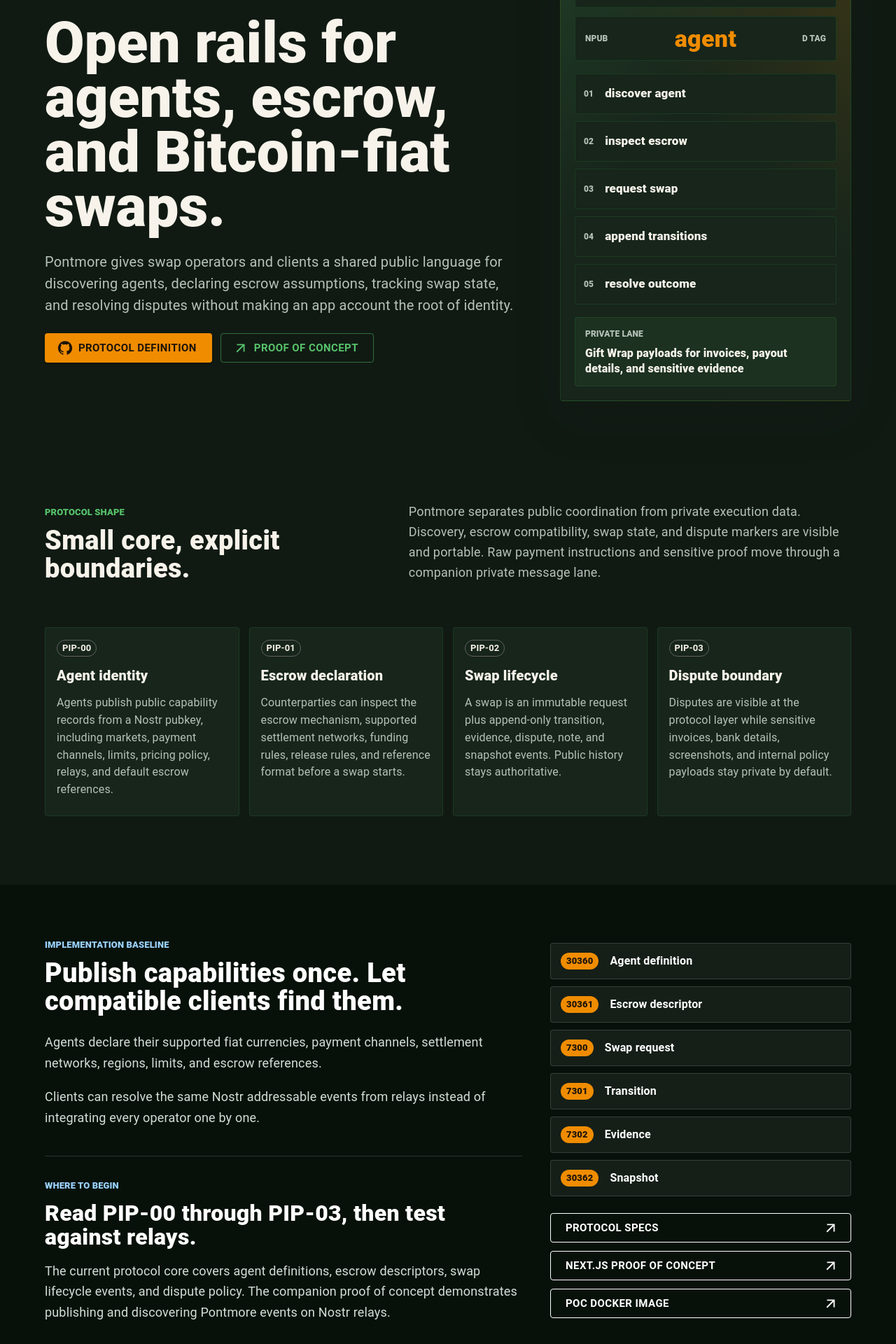
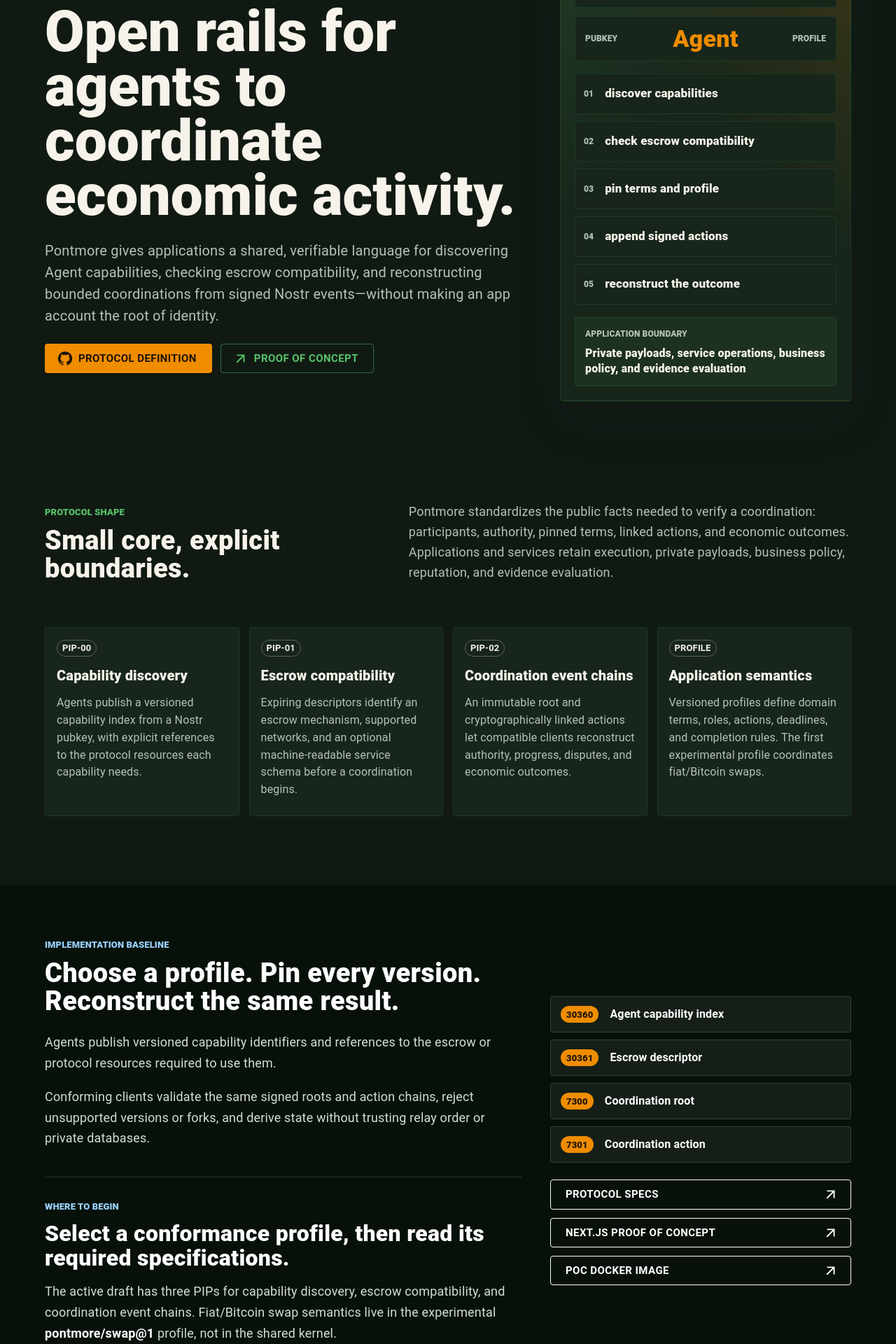
Before and after one commit to pontmore/website, a Next.js app: page / in a window 1280 px wide. Shown: the part 220-2140 px from the top of the page at 70% size. Built offline with nearby package versions, Linux system fonts and the light colour scheme; what @mui/material-nextjs would draw is missing.

Commit message:
docs: align website copy with protocol definition

```diff
--- a/app/layout.tsx
+++ b/app/layout.tsx
@@ -6,7 +6,7 @@
 export const metadata: Metadata = {
   title: "Pontmore",
   description:
-    "Nostr-native protocol rails for agent discovery, escrow declaration, and swap coordination.",
+    "Nostr-native protocol rails for Agent capability discovery, escrow compatibility, and verifiable economic coordination.",
   icons: {
     icon: "/logo.svg",
     shortcut: "/logo.svg",
--- a/app/page.tsx
+++ b/app/page.tsx
@@ -32,41 +32,39 @@
 const primitives = [
   {
     label: "PIP-00",
-    title: "Agent identity",
-    body: "Agents publish public capability records from a Nostr pubkey, including markets, payment channels, limits, pricing policy, relays, and default escrow references.",
+    title: "Capability discovery",
+    body: "Agents publish a versioned capability index from a Nostr pubkey, with explicit references to the protocol resources each capability needs.",
   },
   {
     label: "PIP-01",
-    title: "Escrow declaration",
-    body: "Counterparties can inspect the escrow mechanism, supported settlement networks, funding rules, release rules, and reference format before a swap starts.",
+    title: "Escrow compatibility",
+    body: "Expiring descriptors identify an escrow mechanism, supported networks, and an optional machine-readable service schema before a coordination begins.",
   },
   {
     label: "PIP-02",
-    title: "Swap lifecycle",
-    body: "A swap is an immutable request plus append-only transition, evidence, dispute, note, and snapshot events. Public history stays authoritative.",
+    title: "Coordination event chains",
+    body: "An immutable root and cryptographically linked actions let compatible clients reconstruct authority, progress, disputes, and economic outcomes.",
   },
   {
-    label: "PIP-03",
-    title: "Dispute boundary",
-    body: "Disputes are visible at the protocol layer while sensitive invoices, bank details, screenshots, and internal policy payloads stay private by default.",
+    label: "PROFILE",
+    title: "Application semantics",
+    body: "Versioned profiles define domain terms, roles, actions, deadlines, and completion rules. The first experimental profile coordinates fiat/Bitcoin swaps.",
   },
 ];
 
 const flow = [
-  "discover agent",
-  "inspect escrow",
-  "request swap",
-  "append transitions",
-  "resolve outcome",
+  "discover capabilities",
+  "check escrow compatibility",
+  "pin terms and profile",
+  "append signed actions",
+  "reconstruct the outcome",
 ];
 
 const pips = [
-  ["30360", "Agent definition"],
+  ["30360", "Agent capability index"],
   ["30361", "Escrow descriptor"],
-  ["7300", "Swap request"],
-  ["7301", "Transition"],
-  ["7302", "Evidence"],
-  ["30362", "Snapshot"],
+  ["7300", "Coordination root"],
+  ["7301", "Coordination action"],
 ];
 
 const projectLinkMeta: Record<
@@ -119,7 +117,7 @@
           }}
         >
           <Typography sx={{ color: "primary.main", fontSize: 13, fontWeight: 800, textTransform: "uppercase" }}>
-            Nostr-native swap coordination
+            Nostr-native economic coordination
           </Typography>
           <Typography
             component="h1"
@@ -131,12 +129,12 @@
               lineHeight: { xs: 1, md: 0.95 },
             }}
           >
-            Open rails for agents, escrow, and Bitcoin-fiat swaps.
+            Open rails for agents to coordinate economic activity.
           </Typography>
           <Typography sx={{ color: "text.secondary", fontSize: { xs: 18, md: 20 }, lineHeight: 1.55 }}>
-            Pontmore gives swap operators and clients a shared public language for discovering agents,
-            declaring escrow assumptions, tracking swap state, and resolving disputes without making an
-            app account the root of identity.
+            Pontmore gives applications a shared, verifiable language for discovering Agent capabilities,
+            checking escrow compatibility, and reconstructing bounded coordinations from signed Nostr
+            events—without making an app account the root of identity.
           </Typography>
           <Stack direction={{ xs: "column", sm: "row" }} spacing={1.5}>
             <Button
@@ -178,8 +176,8 @@
             width: { xs: "100%", md: 520 },
           }}
         >
-          <AlignedRow left="public event rail" right="Nostr" rightColor="primary.main" />
-          <AlignedRow left="npub" center="agent" right="d tag" centerColor="secondary.main" large />
+          <AlignedRow left="signed event chain" right="Nostr" rightColor="primary.main" />
+          <AlignedRow left="pubkey" center="Agent" right="profile" centerColor="secondary.main" large />
           <Stack spacing={1.25} sx={{ my: 2.25 }}>
             {flow.map((item, index) => (
               <Paper
@@ -218,10 +216,10 @@
             }}
           >
             <Typography sx={{ color: "text.secondary", fontSize: 12, fontWeight: 800, textTransform: "uppercase" }}>
-              private lane
+              application boundary
             </Typography>
             <Typography sx={{ fontWeight: 800, lineHeight: 1.35, mt: 1 }}>
-              Gift Wrap payloads for invoices, payout details, and sensitive evidence
+              Private payloads, service operations, business policy, and evidence evaluation
             </Typography>
           </Paper>
         </Paper>
@@ -249,9 +247,9 @@
           </Typography>
         </Box>
         <Typography sx={{ color: "text.secondary", flex: { md: "1 1 0" }, fontSize: 18, lineHeight: 1.6, minWidth: 0, textAlign: "left" }}>
-          Pontmore separates public coordination from private execution data. Discovery, escrow
-          compatibility, swap state, and dispute markers are visible and portable. Raw payment
-          instructions and sensitive proof move through a companion private message lane.
+          Pontmore standardizes the public facts needed to verify a coordination: participants,
+          authority, pinned terms, linked actions, and economic outcomes. Applications and services
+          retain execution, private payloads, business policy, reputation, and evidence evaluation.
         </Typography>
       </Container>
 
@@ -305,16 +303,16 @@
               Implementation baseline
             </Typography>
             <Typography component="h2" sx={{ fontSize: { xs: 31, md: 38 }, fontWeight: 800, lineHeight: 1.04, mt: 1.5 }}>
-              Publish capabilities once. Let compatible clients find them.
+              Choose a profile. Pin every version. Reconstruct the same result.
             </Typography>
             <Stack spacing={2.25} sx={{ mt: 3 }}>
               <Typography sx={{ color: "#d2ded6", fontSize: 18, lineHeight: 1.65 }}>
-                Agents declare their supported fiat currencies, payment channels, settlement networks,
-                regions, limits, and escrow references.
+                Agents publish versioned capability identifiers and references to the escrow or protocol
+                resources required to use them.
               </Typography>
               <Typography sx={{ color: "#d2ded6", fontSize: 18, lineHeight: 1.65 }}>
-                Clients can resolve the same Nostr addressable events from relays instead of integrating
-                every operator one by one.
+                Conforming clients validate the same signed roots and action chains, reject unsupported
+                versions or forks, and derive state without trusting relay order or private databases.
               </Typography>
             </Stack>
             <Box sx={{ borderTop: 1, borderColor: "rgba(255, 255, 255, 0.14)", mt: 5, pt: 4 }}>
@@ -322,12 +320,13 @@
                 Where to begin
               </Typography>
               <Typography component="h3" sx={{ fontSize: { xs: 27, md: 32 }, fontWeight: 800, lineHeight: 1.08, mt: 1.5 }}>
-                Read PIP-00 through PIP-03, then test against relays.
+                Select a conformance profile, then read its required specifications.
               </Typography>
               <Typography sx={{ color: "#d2ded6", fontSize: 18, lineHeight: 1.65, mt: 2 }}>
-                The current protocol core covers agent definitions, escrow descriptors, swap lifecycle
-                events, and dispute policy. The companion proof of concept demonstrates publishing and
-                discovering Pontmore events on Nostr relays.
+                The active draft has three PIPs for capability discovery, escrow compatibility, and
+                coordination event chains. Fiat/Bitcoin swap semantics live in the experimental
+                <Box component="span" sx={{ color: "#fff", fontWeight: 700 }}> pontmore/swap@1 </Box>
+                profile, not in the shared kernel.
               </Typography>
             </Box>
           </Box>
```
Also changed, not shown: 1 other file (tests, documents, lock files or other folders).
